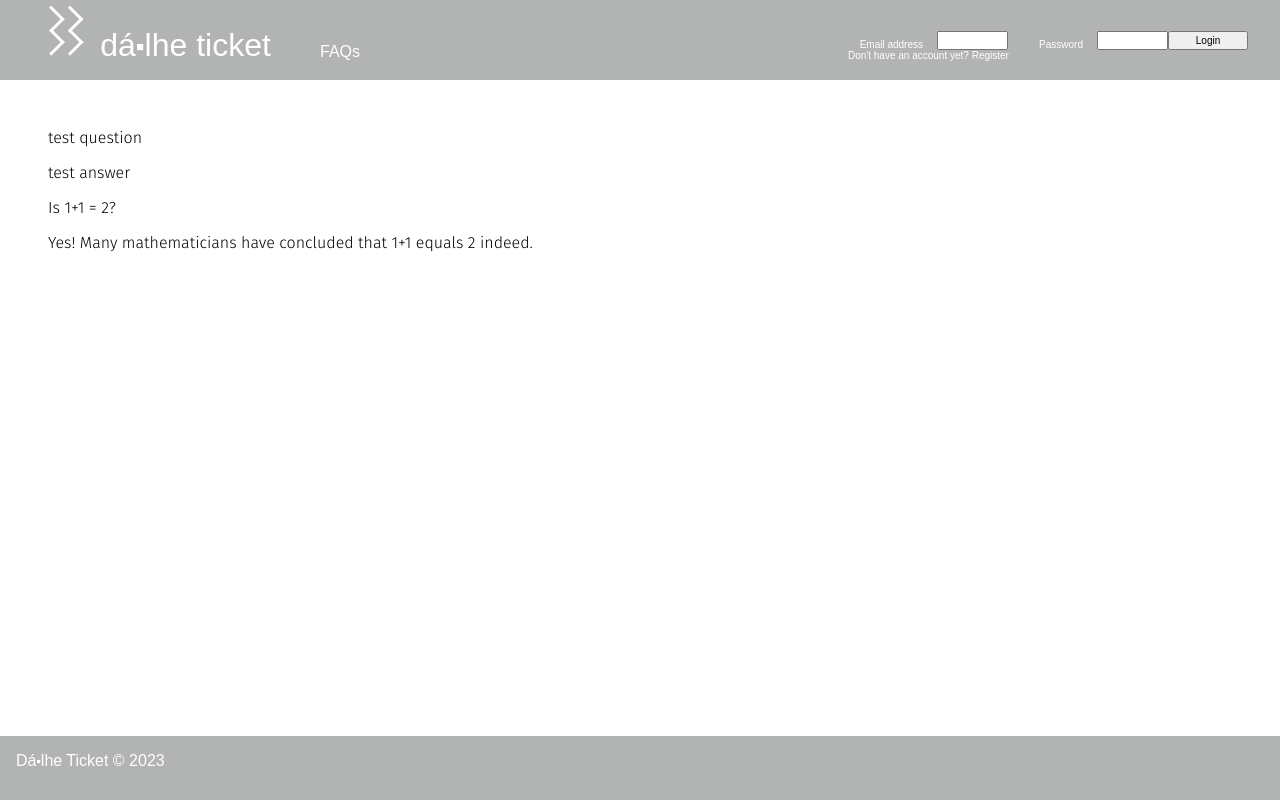
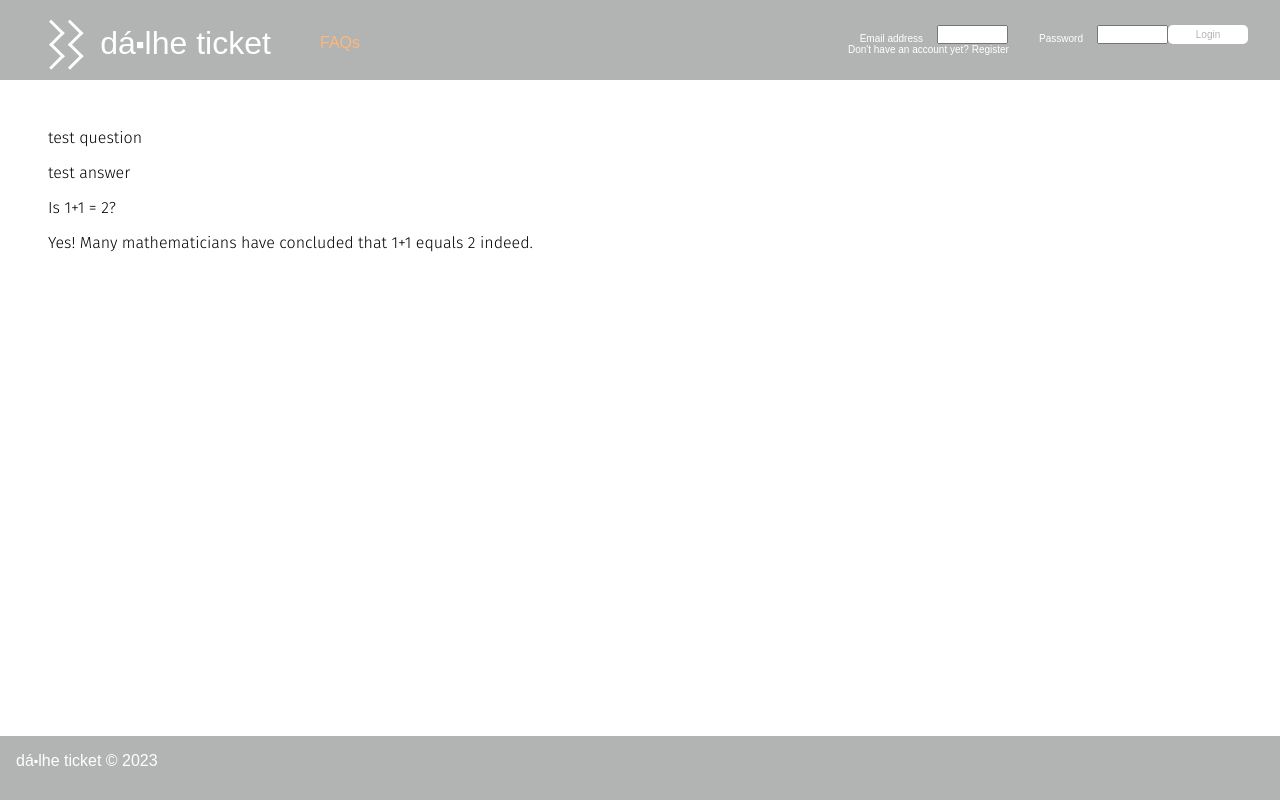
Before and after one commit to pedroojanuu/dalheticket, a PHP site: page /pages/faqs.php in a window 1280 px wide. Run offline with PHP 8.4, Linux system fonts and the light colour scheme; data comes from the database, SQL or seed files in the repository; some web fonts are replaced.

Commit message:
Mais CSS

```diff
--- a/css/header.css
+++ b/css/header.css
@@ -2,7 +2,7 @@ header:first-of-type {
   display: grid;
   place-items: center;
   justify-items: center;
-  align-items: end;
+  align-items: center;
   background-color: #b2b3b3;
   color: #ffffff;
   grid-template-columns: 20rem auto 30rem;
@@ -46,23 +46,35 @@ header:first-of-type h1 a{
 
 header:first-of-type h1:before {
   content: url("../img/riscas.png");
-  display: inline-block;
+  position:relative;
+  z-index:100000;
+  top:0.5em;
 }
 
 header:first-of-type .header_options {
   grid-area: options;
   justify-self: start;
-  align-self: end;
-  padding-bottom: 1.2rem;
+  align-self: center;
+  padding-top: 0.4rem;
+  color: #ef7f1a;
+  /* padding-bottom: 1.2rem; */
+}
+
+
+header:first-of-type .header_options a {
+  color: #fdb87b;
+}
+header:first-of-type .header_options a:hover{
+  color: #ffffff;
 }
 
 header:first-of-type .header_login {
   grid-area: login;
   display: grid;
   justify-self: end;
-  align-self: end;
+  align-self: center;
   padding-right: 2em;
-  padding-bottom: 1.2rem;
+  /* padding-bottom: 1.2rem; */
 }
 
 header:first-of-type .login {
@@ -144,3 +156,10 @@ header:first-of-type .logout button {
   align-self: stretch;
   font-size: x-small;
 }
+
+header:first-of-type button {
+  background-color: #ffffff;
+  color: #b2b3b3;
+  padding: 0.2em;
+  margin: 0.2em 0;
+}
--- a/css/index.css
+++ b/css/index.css
@@ -77,8 +77,8 @@ header h1 a:hover{
 
 header h1:before {
   content: url("../img/riscas.png");
-  position:relative; /*or absolute*/
-  z-index:100000; /*a number that's more than the modal box*/
+  position:relative;
+  z-index:100000;
   top:0.1em;
 }
 
--- a/css/style.css
+++ b/css/style.css
@@ -51,6 +51,10 @@ footer * {
   display: block;
 }
 
+footer {
+  text-transform: lowercase;
+}
+
 form * {
   display: block;
 }
@@ -64,3 +68,19 @@ a:hover {
   text-decoration: none;
   color: #b2b3b3;
 }
+
+button {
+  background-color: #b2b3b3;
+  color: #ffffff;
+  border: none;
+  border-radius: 0.5em;
+  padding: 0.5em;
+  font-size: 1em;
+  font-weight: 100;
+  cursor: pointer;
+  margin: 1em 0;
+}
+
+button:hover {
+  background-color: #ef7f1a;
+}
```
